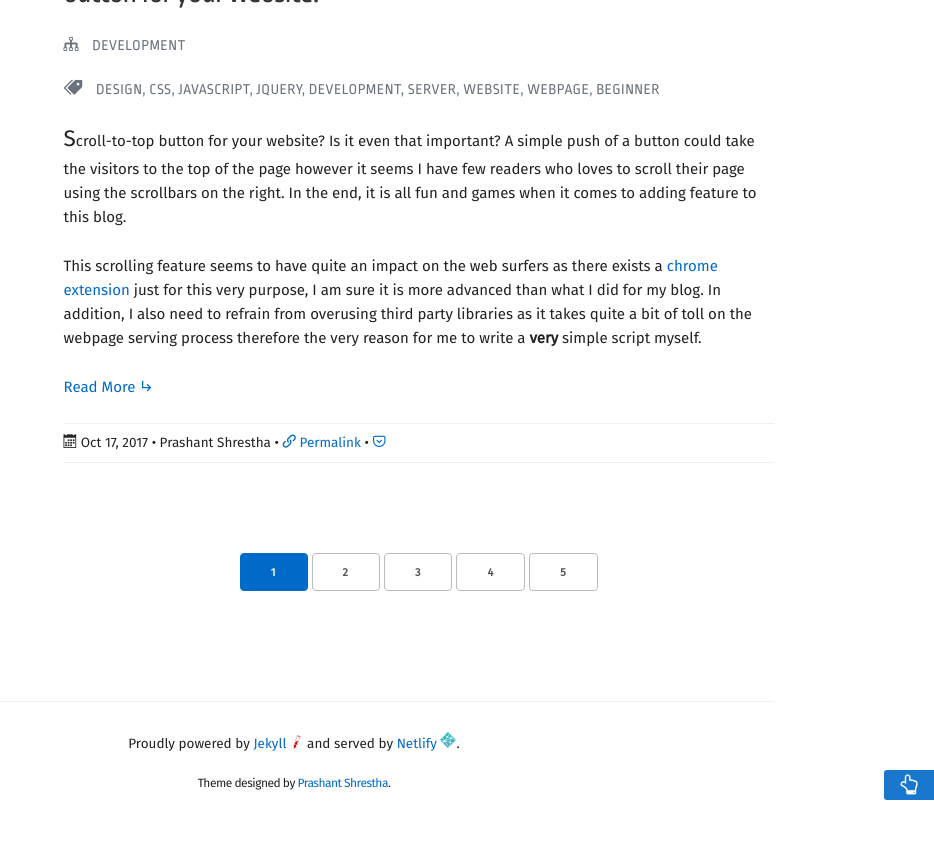
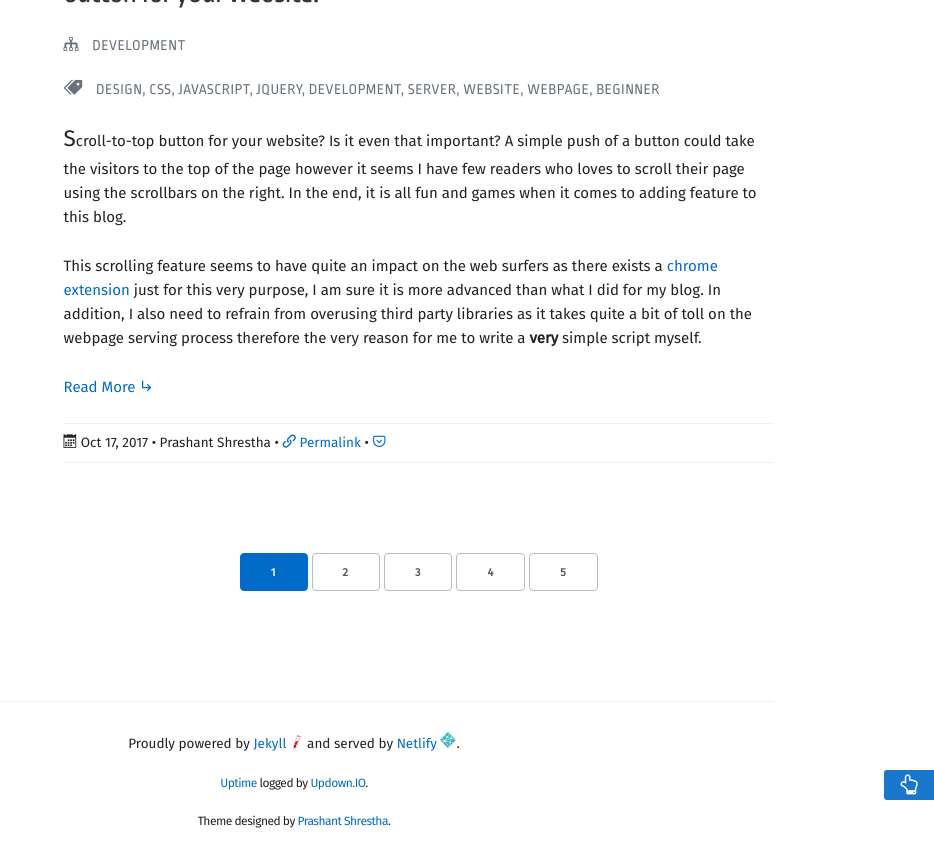
Before and after one commit to intern0t/personal-blog, a Jekyll site: the page built from index.html, in a window 1280 px wide and 900 px high, scrolled down 1591 px. Shown: the top 867 px of the window, without its empty margins (346-1280 px from the left). Built offline with Jekyll 4.4.1, drawn with Linux system fonts in a browser that asks for light colours; nearby versions of some CDN libraries; some web fonts are replaced; the list of posts is cut into pages by our own code.

Commit message:
Added Updown.IO in footer & Uptime status page link.

```diff
--- a/_includes/footer.html
+++ b/_includes/footer.html
@@ -1,6 +1,7 @@
 <footer class="site-footer container">
 	<div class="u-full-width">
 		<h6>Proudly powered by <a href="https://jekyllrb.com/" target="_blank">Jekyll <span class="icon-brand2"></span></a> and served by <a href="https://netlify.com">Netlify <img src='{{ "/assets/images/netlify-logomark-rsz.png" | relative_url }}' alt='{{ "/assets/images/netlify-logomark-rsz.png" | relative_url }}'></a>.</h6>
+		<h5><a href="http://uptime.prashant.me/">Uptime</a> logged by <a href="https://updown.io">Updown.IO</a>.</h5>
 		<h5>Theme designed by <a href="{{ site.url }}" target="_blank">Prashant Shrestha</a>.</h5>
 	</div>
 </footer>
```
